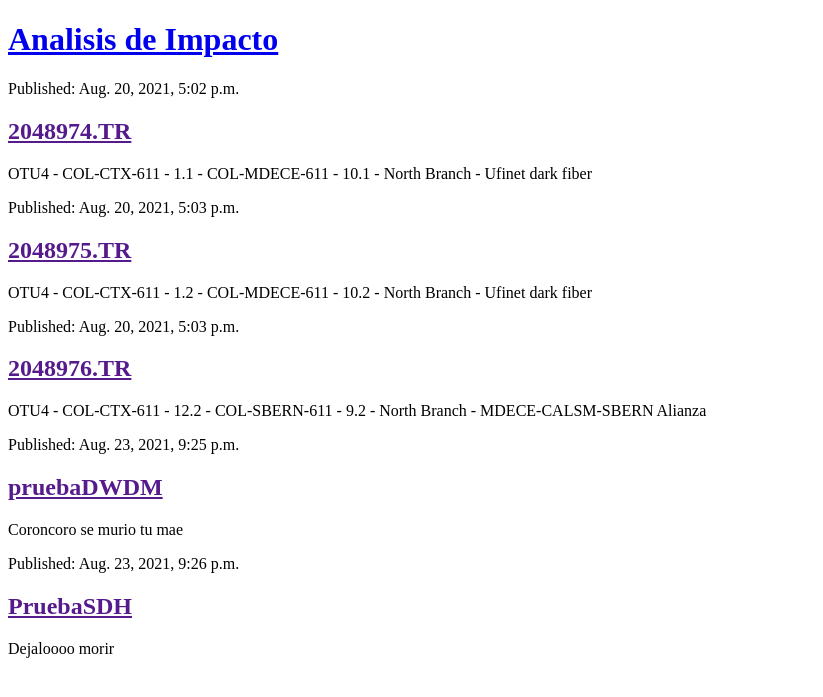
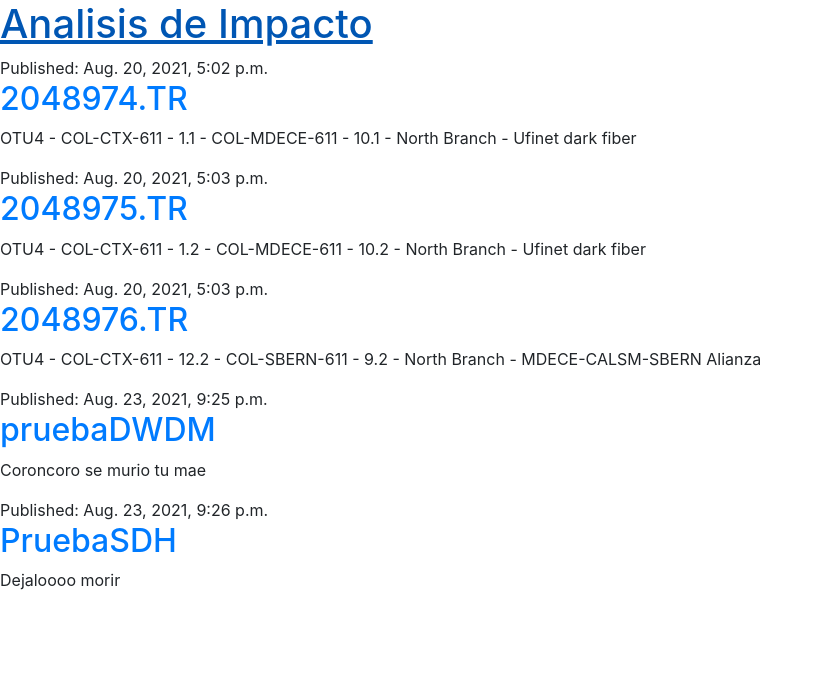
Before and after one commit to iceblick/Project1, a Django app: page / in a window 1280 px wide. Shown: the top 697 px of the page, without its empty margins (0-823 px from the left). Run offline with Django 3.2, Linux system fonts and the light colour scheme; data comes from the database, SQL or seed files in the repository.

Commit message:
metiendo CSS

```diff
--- /dev/null
+++ b/Trunks/static/css/Trunks.css
@@ -0,0 +1,3 @@
+h1 a, h2 a, div {
+    color: #orangered;
+}
--- a/Trunks/templates/Trunks/post_list.html
+++ b/Trunks/templates/Trunks/post_list.html
@@ -1,7 +1,10 @@
+{% load static %}
 <!DOCTYPE html>
 <html>
     <head>
         <title>Analisis de Impacto</title>
+        <link rel="stylesheet" href="https://cdn.jsdelivr.net/npm/bootstrap@4.5.3/dist/css/bootstrap.min.css" integrity="sha384-TX8t27EcRE3e/ihU7zmQxVncDAy5uIKz4rEkgIXeMed4M0jlfIDPvg6uqKI2xXr2" crossorigin="anonymous">
+        <link rel="stylesheet" href="{% static 'css/Trunks.css' %}">
     </head>
     <body>
         <header>
```
